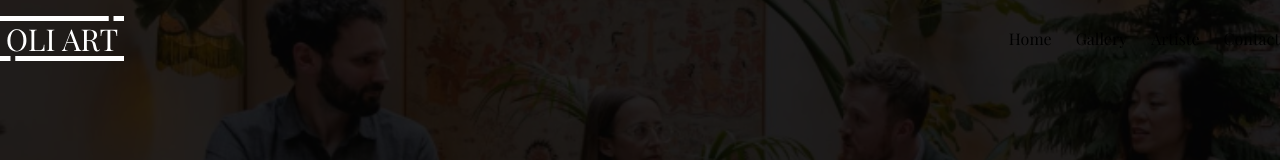
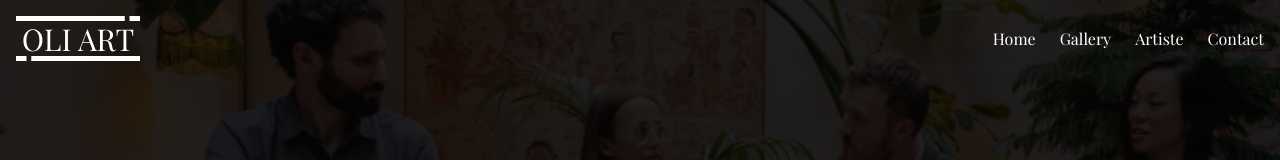
Before and after one commit to tiffan-source/ArtWebsite, a React (Create React App) app: page /artist in a window 1280 px wide. Shown: the top 160 px of the page. Built offline with nearby package versions, Linux system fonts and the light colour scheme; a web font is replaced by a local one.

Commit message:
Fix navbar

```diff
--- a/src/components/Navbar.jsx
+++ b/src/components/Navbar.jsx
@@ -16,12 +16,12 @@ function Navbar() {
   };
   return (
     <>
-      <nav className='absolute top-0 left-0 container mx-auto py-4 z-10 2md:hidden'>
+      <nav className='absolute top-0 w-screen px-4 py-4 z-10 2md:hidden'>
         <div className='flex justify-between items-center'>
           <a href="#home">
             <img src={logoImage} alt="My Logo" />
           </a>
-          <ul className='flex gap-6'>
+          <ul className='flex gap-6 text-white'>
             <li>
               <a href="#home" className=''>Home</a>
             </li>
```
